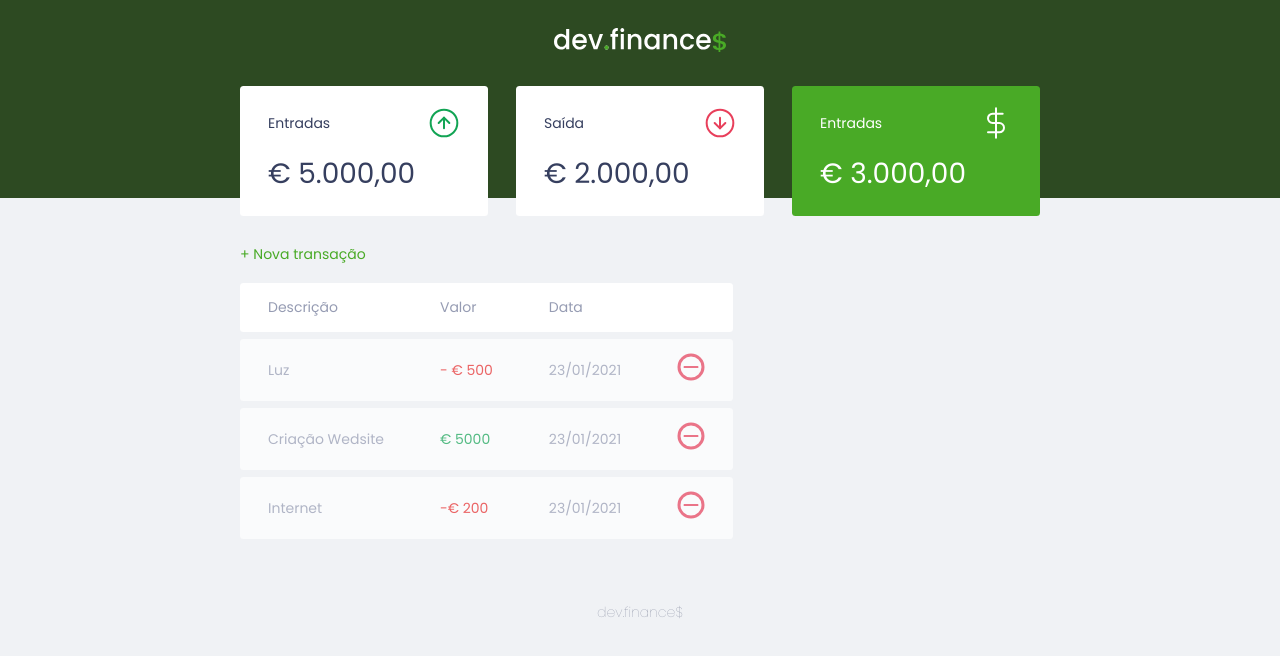
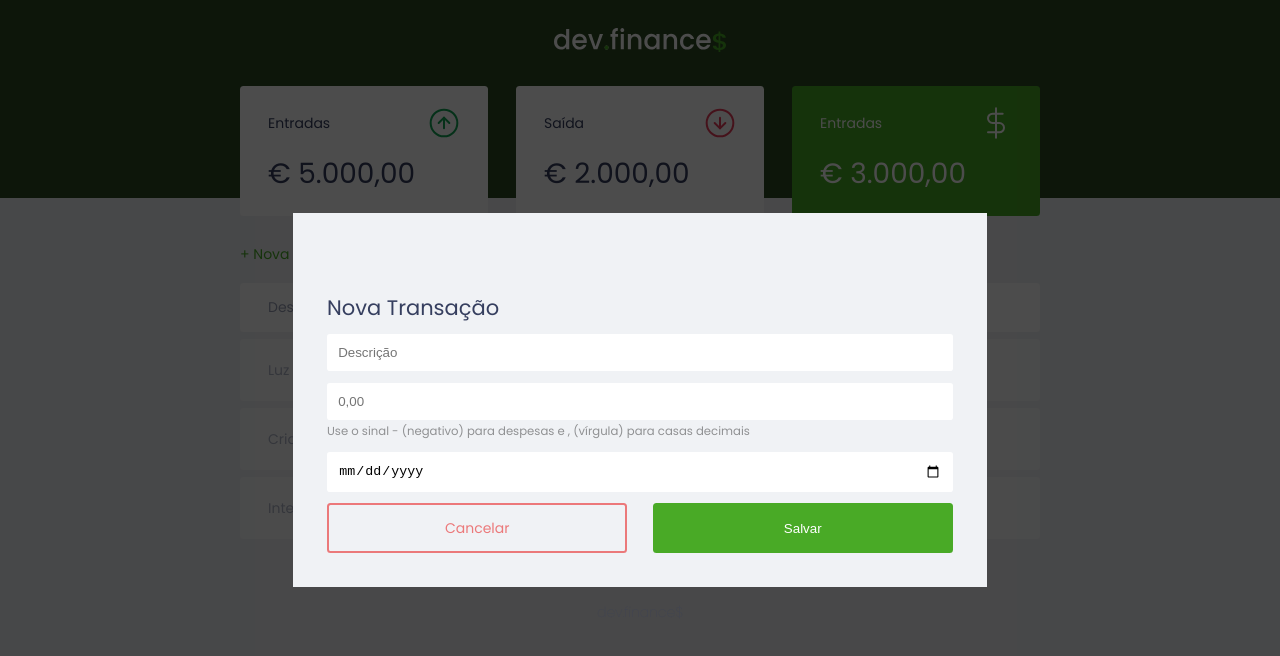
Before and after one commit to Claudio-Lins/discoverUm, a plain HTML site: page index.html in a window 1280 px wide. Both pictures are taken after a click on the link "+ Nova transação". Drawn offline with Linux system fonts and the light colour scheme.

Commit message:
Create Modal

```diff
--- a/index.html
+++ b/index.html
@@ -14,7 +14,7 @@
   </head>
   <body>
     <header>
-      <img src="./assets/logo.svg" alt="Logo Dev.Finance">
+      <img src="./assets/logo.svg" alt="Logo Dev.Finance" />
     </header>
 
     <main class="container">
@@ -24,7 +24,7 @@
         <div class="card">
           <h3>
             <span>Entradas</span>
-              <img src="./assets/income.svg" alt="Imagem de entradas">
+            <img src="./assets/income.svg" alt="Imagem de entradas" />
           </h3>
           <p>€ 5.000,00</p>
         </div>
@@ -32,7 +32,7 @@
         <div class="card">
           <h3>
             <span>Saída</span>
-                <img src="./assets/expense.svg" alt="Imagem de saídas">
+            <img src="./assets/expense.svg" alt="Imagem de saídas" />
           </h3>
           <p>€ 2.000,00</p>
         </div>
@@ -40,7 +40,7 @@
         <div class="card total">
           <h3>
             <span>Entradas</span>
-                <img src="./assets/total.svg" alt="Imagem de total">
+            <img src="./assets/total.svg" alt="Imagem de total" />
           </h3>
           <p>€ 3.000,00</p>
         </div>
@@ -48,7 +48,9 @@
       <section id="translation">
         <h2 class="sr-only">Transações</h2>
 
-        <a href="#" class="button new">+ Nova transação</a>
+        <a href="#"
+        onClick="Modal.open()"
+        class="button new">+ Nova transação</a>
 
         <table id="data-table">
           <thead>
@@ -65,7 +67,7 @@
               <td class="expense">- € 500</td>
               <td class="date">23/01/2021</td>
               <td>
-                <img src="./assets/minus.svg" alt="Imagem remover transaçnao">
+                <img src="./assets/minus.svg" alt="Imagem remover transaçnao" />
               </td>
             </tr>
             <tr>
@@ -73,7 +75,7 @@
               <td class="income">€ 5000</td>
               <td class="date">23/01/2021</td>
               <td>
-                <img src="./assets/minus.svg" alt="Imagem remover transaçnao">
+                <img src="./assets/minus.svg" alt="Imagem remover transaçnao" />
               </td>
             </tr>
             <tr>
@@ -81,13 +83,78 @@
               <td class="expense">-€ 200</td>
               <td class="date">23/01/2021</td>
               <td>
-                <img src="./assets/minus.svg" alt="Imagem remover transaçnao">
+                <img src="./assets/minus.svg" alt="Imagem remover transaçnao" />
               </td>
             </tr>
           </tbody>
         </table>
       </section>
     </main>
+    <div class="modal-overlay">
+      <div class="modal">
+        <div class="form">
+          <h2>Nova Transação</h2>
+          <form action="">
+            <div class="input-group">
+              <label class="sr-only" for="description">Descrição</label>
+              <input
+                type="text"
+                id="description"
+                name="description"
+                placeholder="Descrição"
+              />
+            </div>
+            <div class="input-group">
+              <label class="sr-only" for="amount">Valor</label>
+              <input
+                type="number"
+                step="0.01"
+                id="amount"
+                name="amount"
+                placeholder="0,00"
+              />
+              <small class="help"
+                >Use o sinal - (negativo) para despesas e , (vírgula) para casas
+                decimais</small
+              >
+            </div>
+            <div class="input-group">
+              <label class="sr-only" for="date">Data</label>
+              <input
+                type="date"
+                id="date"
+                name="date"
+              />
+            </div>
+            <div class="input-group actions">
+                <a
+                onClick="Modal.close()"
+                href='#'
+                class="button cancel">Cancelar</a>
+                <button>Salvar</button>
+            </div>
+          </form>
+        </div>
+      </div>
+    </div>
     <footer><p>dev.finance$</p></footer>
+    <script>
+        const Modal = {
+            open(){
+                // Abrir Modal
+                // Adicionar a class active ao Modal
+                document
+                .querySelector(".modal-overlay")
+                .classList.add("active")
+            },
+            close(){
+                // Fechar o Modal
+                // Removar a class active do Modal
+                document
+                .querySelector(".modal-overlay")
+                .classList.remove("active")
+            }
+        }
+    </script>
   </body>
 </html>
--- a/style.css
+++ b/style.css
@@ -1,6 +1,9 @@
 /* GLOBAL ======================================================*/
 :root {
   --dark-blue: #363f5f;
+  --green: #49aa26;
+  --light-green: #3dd205;
+  --red: #e92929;
 }
 * {
   margin: 0;
@@ -36,11 +39,37 @@ h2 {
 
 /* LINKS & BUTTONS ======================================================*/
 a {
-  color: #49aa26;
+  color: var(--green);
   text-decoration: none;
 }
 a:hover {
-  color: #3dd205;
+  color: var(--light-green);
+}
+button {
+    width: 100%;
+    height:50px;
+    border: none;
+    color: white;
+    background: var(--green);
+    padding: 0;
+    border-radius: 0.25rem;
+    cursor: pointer;
+}
+button:hover {
+    background: var(--light-green);
+}
+.button.cancel {
+    color: var(--red);
+    border: 2px var(--red) solid;
+    border-radius: 0.25rem;
+    height:50px;
+    display:flex;
+    align-items: center;
+    justify-content: center;
+    opacity: 0.6;
+}
+.button.cancel:hover {
+    opacity: 1;
 }
 .button.new {
   display: inline-block;
@@ -94,17 +123,20 @@ header {
   margin-top: 1rem;
 }
 .card.total {
-  background: #49aa26;
+  background: var(--green);
   color: #fff;
 }
 
 /* TABLE ======================================================*/
+#transition {
+    display:block;
+    width: 100%;
+    overflow-x: auto;
+}
 #data-table {
-  display: block;
   width: 100%;
   border-spacing: 0 0.5rem;
   color: #969cb3;
-  overflow-x: auto;
 }
 table thead tr th:first-child,
 table tbody tr td:first-child {
@@ -140,6 +172,60 @@ td.expense {
   color: #e92929;
 }
 
+/* MODAL ======================================================*/
+.modal-overlay {
+    width: 100%;
+    height: 100%;
+    background-color: rgba(0, 0, 0, .7);
+    position: fixed;
+    top: 0;
+    display: flex;
+    align-items: center;
+    justify-content: center;
+    opacity: 0;
+    visibility: hidden;
+}
+.modal-overlay.active {
+    opacity: 1;
+    visibility: visible;
+}
+.modal {
+    background: #f0f2f5;
+    padding: 2.4rem;
+
+}
+
+/* FORM ======================================================*/
+#form {
+    max-width: 500px;
+}
+#form h2 {
+    margin-top:0;
+}
+input {
+    border: none;
+    border-radius:0.2rem;
+    padding: 0.8rem;
+    width: 100%;
+}
+.input-group {
+    margin-top: 0.8rem;
+}
+.input-group small {
+    opacity: 0.4;
+}
+.input-group.actions {
+    display: flex;
+    justify-content: space-between;
+    align-items: center;
+}
+.input-group.actions .button,
+.input-group.actions button {
+    width: 48%;
+}
+
+
+
 /* FOOTER ======================================================*/
 footer {
   text-align: center;
```
Lines whose indentation alone changed are shown as unchanged.
